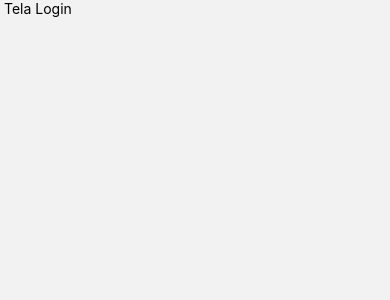
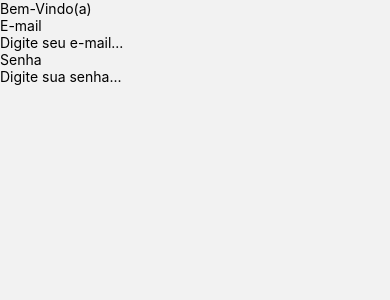
Before and after one commit to lopes-obregon/SAS-APP, a React Native app: screen /SignIn in a window 390 px wide. Shown: the top 300 px of the page. Built offline with nearby package versions, Linux system fonts and the light colour scheme.

Commit message:
Update index.js

```diff
--- a/src/pages/SignIn/index.js
+++ b/src/pages/SignIn/index.js
@@ -1,11 +1,44 @@
 import React from "react";
-import { View, Text } from "react-native";
+import { View, Text, StyleSheet, TextInput, TouchableOpacity } from "react-native";
+import * as Animatable from 'react-native-animatable'
 
 export default function SignIn(){
     return (
-        <View>
-            <Text> Tela Login</Text>
+        <View style={styles.container}>
+           <Animatable.View animation="fadeInLeft" delay={500} style={styles.containerHeader}>
+            <Text style={styles.message}>Bem-Vindo(a)</Text>
+           </Animatable.View>
+
+
+        <Animatable.View animation="fadeInUp" style={styles.containerForm}>
+
+
+        <Text style={styles.title}>E-mail</Text>
+            <TextInput
+            placeholder="Digite seu e-mail..."
+            style={styles.input}
+            />
+
+        <Text style={styles.title}>Senha</Text>
+                <TextInput
+                placeholder="Digite sua senha..."
+                style={styles.input}
+                />
+
+        <TouchableOpacity>
+
+        </TouchableOpacity>
+
+
+        </Animatable.View>
+
         </View>
 
     );
 }
+
+const styles = StyleSheet.create({
+    container:{
+
+    }
+})
```
